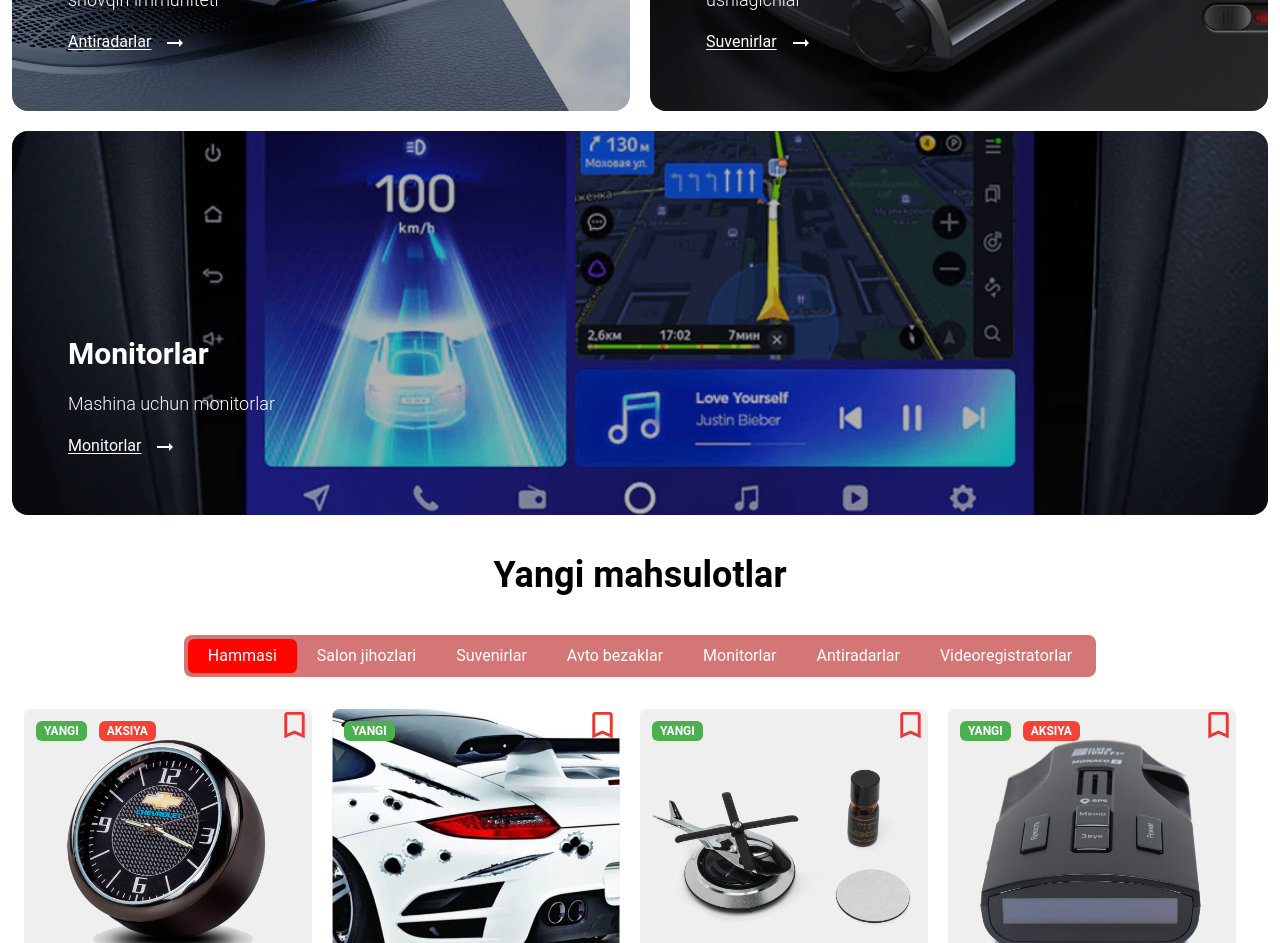
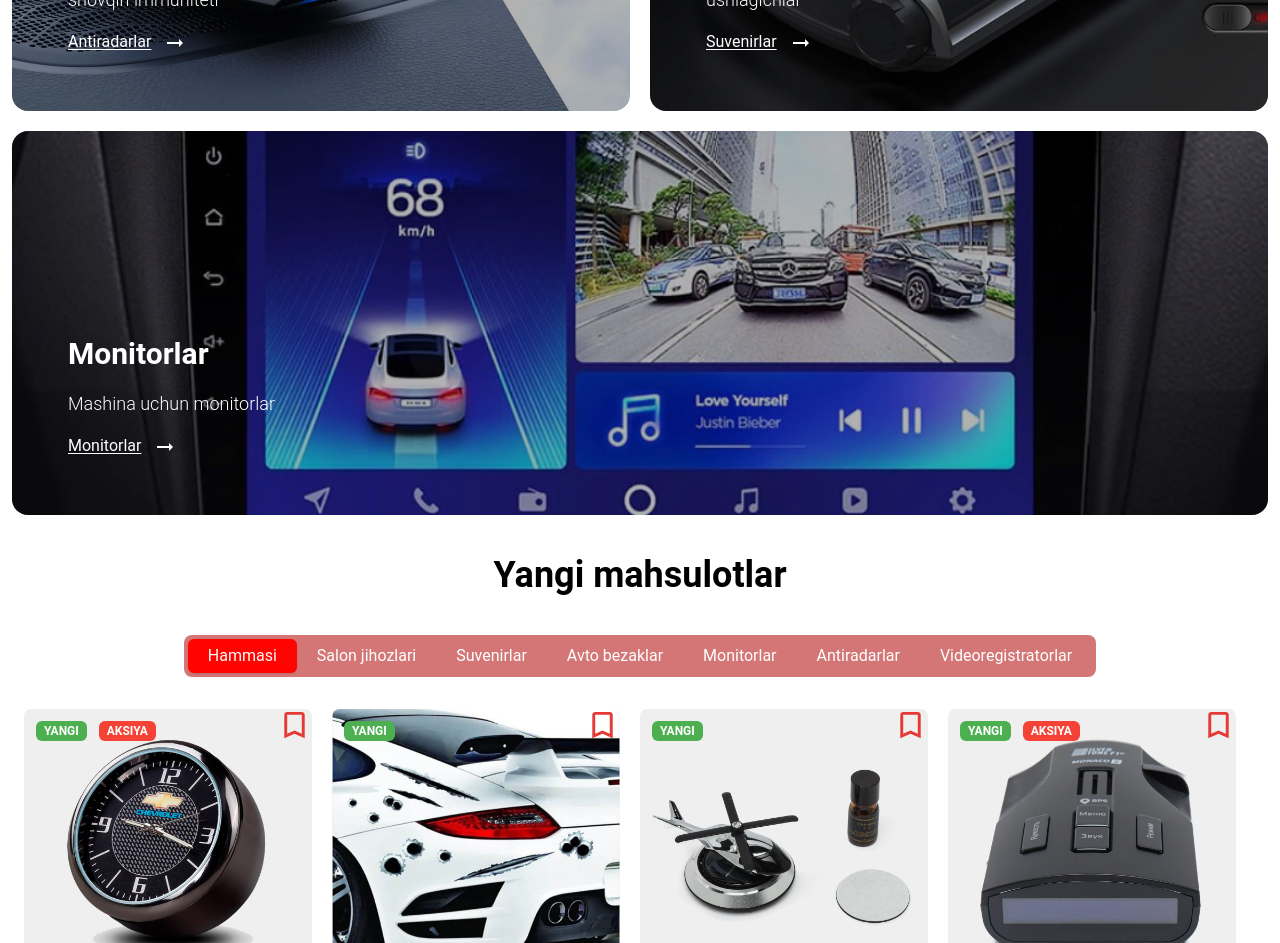
Before and after one commit to dxxdev/auto-tuning, a React (Vite) app: page / in a window 1280 px wide. Shown: the part 1800-2743 px from the top of the page. Built offline with nearby package versions, Linux system fonts and the light colour scheme.

Commit message:
Monitor image minimized

```diff
--- a/src/pages/Home.jsx
+++ b/src/pages/Home.jsx
@@ -300,7 +300,7 @@ const Home = ({ rendered }) => {
           </div>
           <div>
             <div
-              className={`bg-[url('/src/assets/img/monitor.png')] bg-cover bg-left sm:bg-center lg:bg-left h-96 flex rounded-2xl group transition-opacity`}
+              className={`bg-[url('/src/assets/img/monitor.jpg')] bg-cover bg-left sm:bg-center lg:bg-left h-96 flex rounded-2xl group transition-opacity`}
             >
               <div className="flex w-full bg-black bg-opacity-30 p-8  lg:p-14 flex-col justify-end items-start space-y-2 lg:space-y-4 rounded-2xl group-hover:bg-opacity-40">
                 <Typography variant="h3" color="white">
```
Also changed, not shown: src/assets/img/monitor.jpg (added), src/assets/img/monitor.png (deleted).
